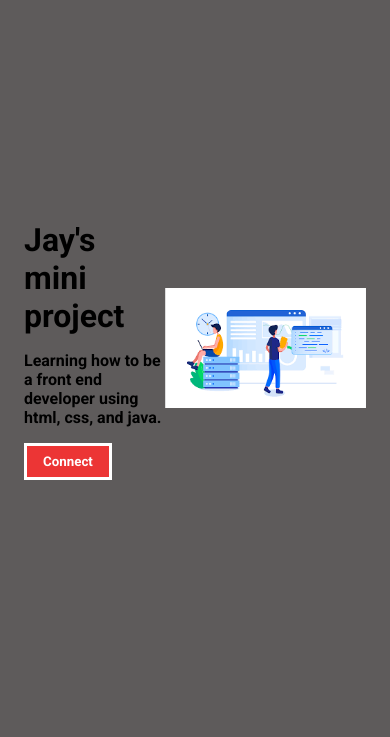
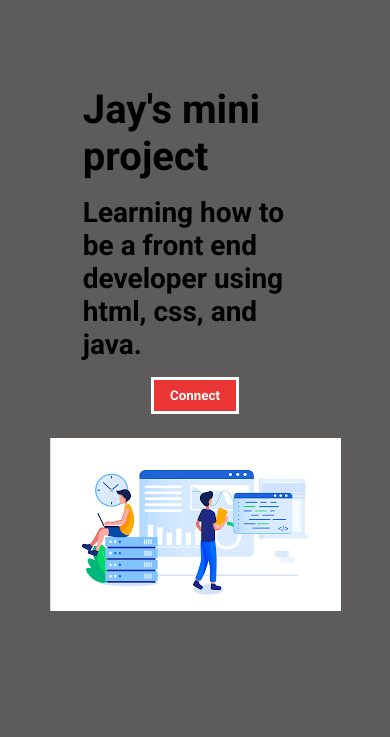
Before and after one commit to jayco01/FE.Mini.Project, a plain HTML site: page index.html in a window 390 px wide. Shown: the part 107-844 px from the top of the page. Drawn offline with Linux system fonts and the light colour scheme.

Commit message:
adding mobile responsiveness

```diff
--- a/Styles.css
+++ b/Styles.css
@@ -45,7 +45,7 @@ Header
 
 header {
     display: flex;
-    padding: 24px 24px;
+    padding: 8px 8px;
     background-color: rgb(94, 91, 91);
     height: calc(100vh - 70px);
     justify-content: center;
@@ -157,6 +157,7 @@ form {
     width: 100%;
     max-width: 600px;
     margin: 0 auto;
+    padding: 0 24px;
 }
 
 input, textarea {
@@ -182,3 +183,65 @@ footer {
 .footer_link {
     padding: 24px;
 }
+
+
+/* Mobile Phone Responsiveness*/
+
+@media (max-width: 728px) {
+
+    .row {
+        width: 100%;
+        flex-direction: column;
+
+    }
+
+    .content_header {
+        display: flex;
+        flex-direction: column;
+        margin-bottom: 24px;
+        align-items: center;
+    }
+
+    h1 {
+        width: 100%;
+        font-size: 40px;
+    }
+
+    p {
+        font-size: 16px;
+    }
+
+    .subheader {
+        width: 100%;
+        font-size: 28px;
+    }
+
+    .home_button {
+        max-width: 240px;
+
+    }
+    ul {
+        display: none;
+    }
+
+    .section_description {
+        display: flex;
+        flex-direction: column;
+        justify-content: center;
+        align-items: center;
+    }
+
+    .section_description--wrapper--paragraph {
+        width: 100%;
+    }
+
+    .about_img--wrapper {
+        width: 100%;
+    }
+
+    #projects .section_description {
+        flex-direction: column-reverse;
+    }
+
+
+}
--- a/index.html
+++ b/index.html
@@ -25,13 +25,14 @@
     <section>
       <header>
         <div class="row">
+
             <div class="content_header">
               <h1>Jay's mini project</h1>
               <p class="subheader">
                 Learning how to be a front end developer using html, css, and
                 java.
               </p>
-            <button>Connect</button>
+              <button class="home_button">Connect</button>
             </div>
             <figure>
               <img src="./assets/code.more.png" alt="Home Page Image" />
```
Lines whose indentation alone changed are shown as unchanged.
